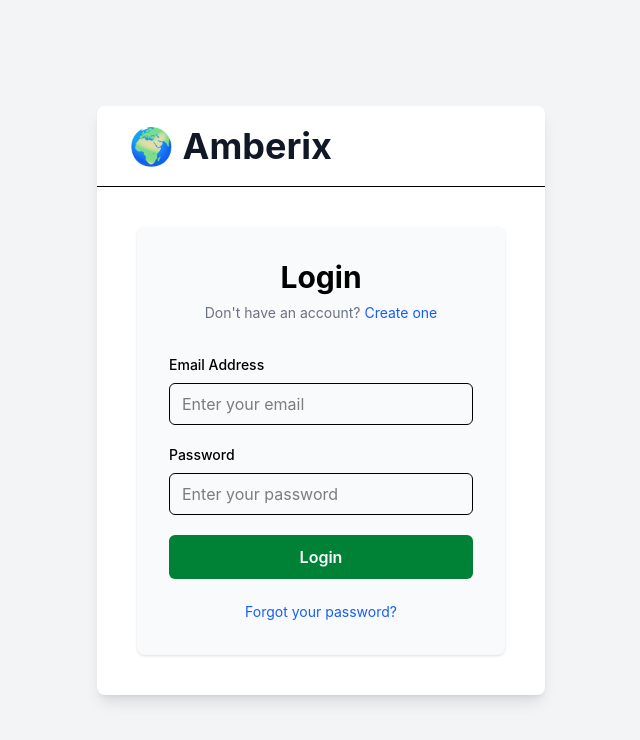
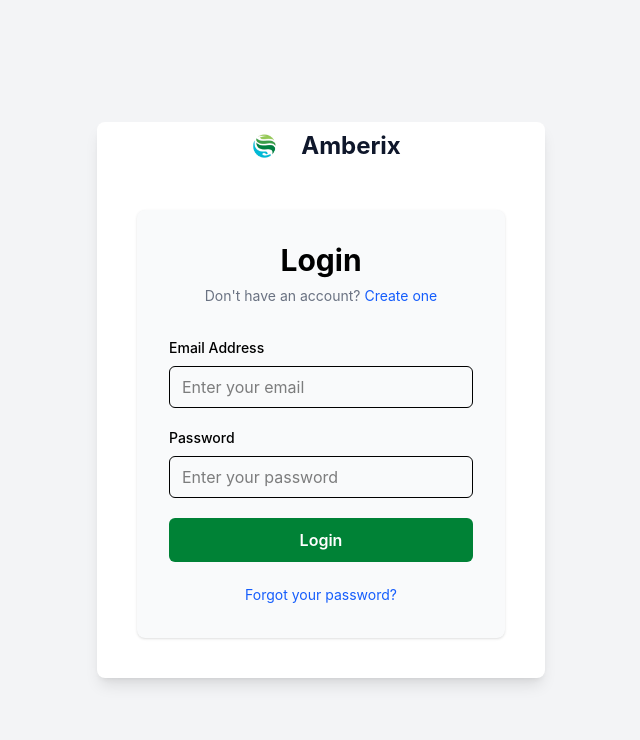
Before and after one commit to 04Kams17/MVP, a React (Vite) app in the folder MVP/: page / in a window 1280 px wide. Shown: the top 740 px of the page, without its empty margins (319-959 px from the left). Built offline with nearby package versions, Linux system fonts and the light colour scheme.

Commit message:
Updated text - Logo added

```diff
--- a/MVP/src/components/Navbar.jsx
+++ b/MVP/src/components/Navbar.jsx
@@ -1,15 +1,19 @@
+import logo from "../assets/amberix-logo.png";
+
 function Navbar({ onNewReport, onLogout }) {
   return (
     <nav className="border-b border-slate-200 bg-white">
       <div className="mx-auto flex h-20 max-w-7xl items-center justify-between px-6">
 
-        {/* Logo / Brand */}
+
 
         <div className="flex items-center gap-3">
 
-          <div className="flex h-10 w-10 items-center justify-center rounded-xl bg-emerald-100">
-            🌱
-          </div>
+         <img
+  src={logo}
+  alt="Amberix"
+  className="h-10 w-10 object-contain"
+/>
 
           <div>
             <h1 className="font-bold text-slate-900">
@@ -23,7 +27,7 @@ function Navbar({ onNewReport, onLogout }) {
 
         </div>
 
-        {/* Right Side */}
+
 
         <div className="flex items-center gap-3">
 
--- a/MVP/src/pages/Login.jsx
+++ b/MVP/src/pages/Login.jsx
@@ -1,4 +1,5 @@
 import { useState } from "react";
+import logo from "../assets/amberix-logo.png";
 
 export default function Login({ onLogin }) {
   const [email, setEmail] = useState("");
@@ -20,13 +21,19 @@ export default function Login({ onLogin }) {
       <div className="w-full max-w-md bg-white rounded-lg shadow-lg overflow-hidden">
 
 
-        <div className="border-b px-8 py-5">
-          <h1 className="text-4xl font-bold text-gray-900">
-            <span className="text-green-600">🌍</span> Amberix
-          </h1>
-        </div>
+       <div className="flex items-center justify-center gap-3">
+  <img
+    src={logo}
+    alt="Amberix"
+    className="h-12 w-12 object-contain"
+  />
 
-        {/* Form */}
+  <h1 className="text-2xl font-bold text-slate-900">
+    Amberix
+  </h1>
+</div>
+
+
         <div className="p-10">
           <div className="bg-gray-50 rounded-lg p-8 shadow-sm">
 
```
Also changed, not shown: MVP/src/assets/amberix-logo.png (added).
